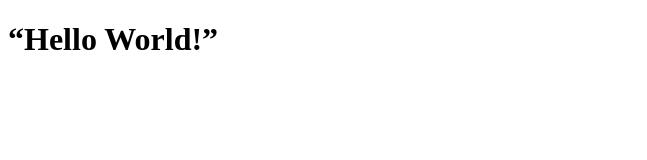
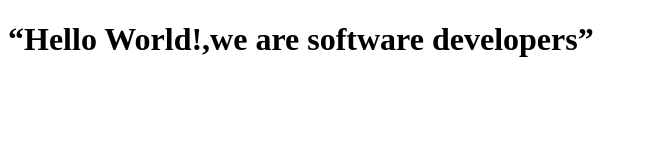
Before and after one commit to zinoojs/microverse-zinoo-eric, a plain HTML site: page index.html in a window 1280 px wide. Shown: the whole page, without its empty margins (0-647 px from the left). Drawn offline with Linux system fonts and the light colour scheme.

Commit message:
our second commit

```diff
--- a/index.html
+++ b/index.html
@@ -9,7 +9,7 @@
 </head>
 
 <body>
-    <h1>“Hello World!”</h1>
+    <h1>“Hello World!,we are software developers”</h1>
 </body>
 
 </html>
```
